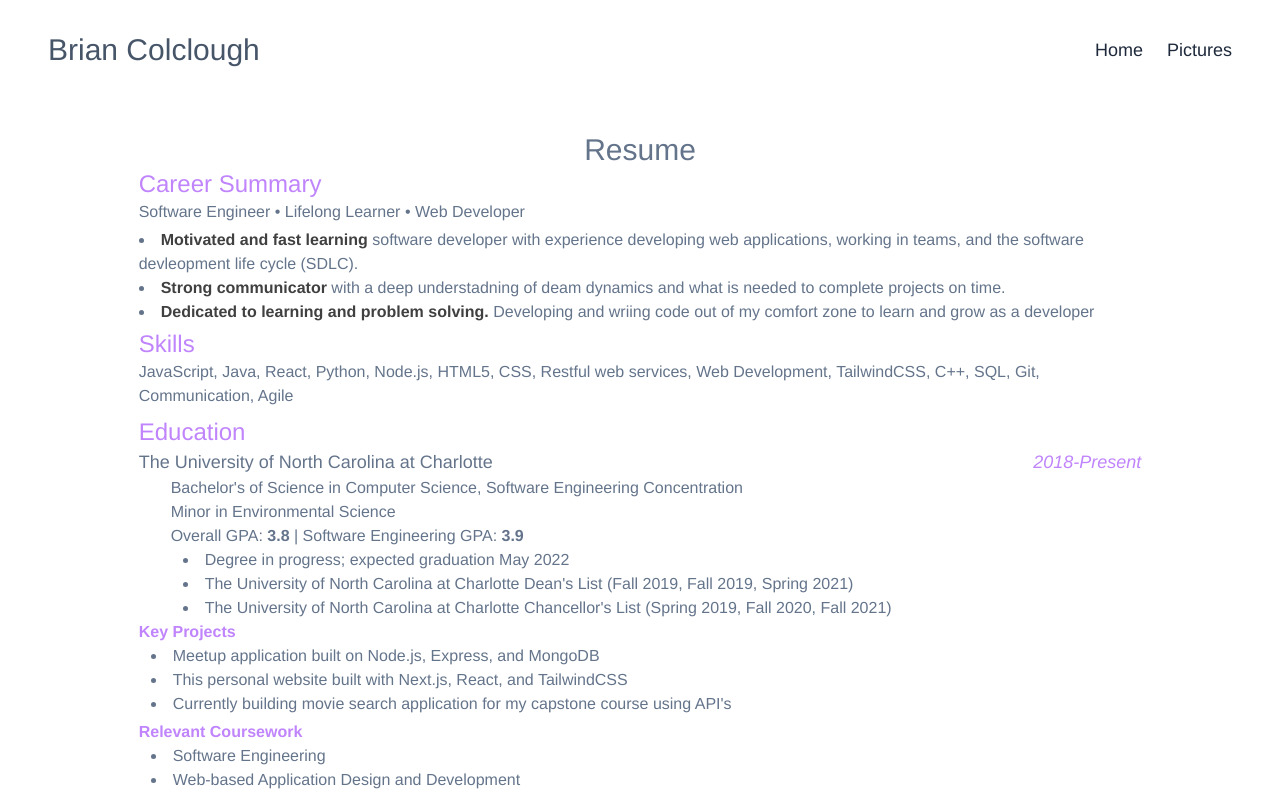
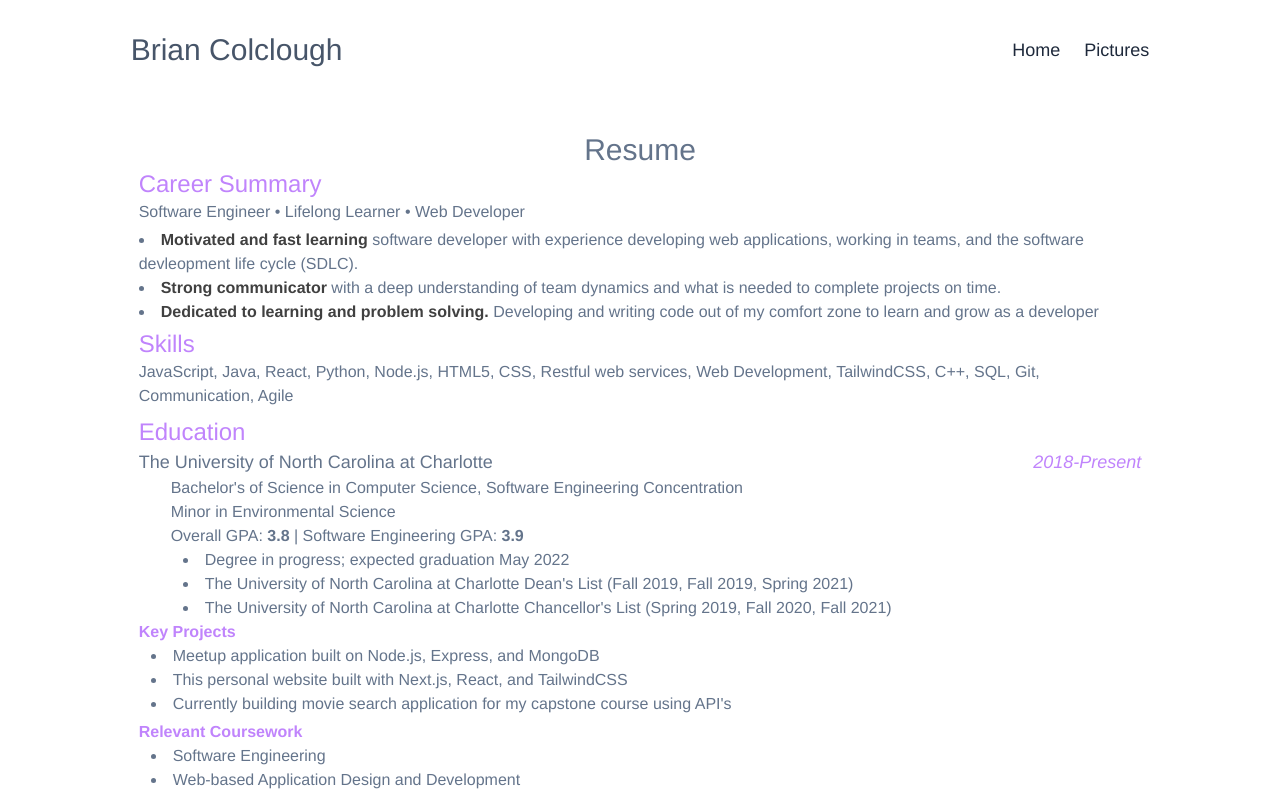
Before and after one commit to BrianColclough/Portfolio, a Next.js app: page / in a window 1280 px wide. Shown: the top 795 px of the page. Built offline with nearby package versions, Linux system fonts and the light colour scheme.

Commit message:
header alignment and spelling mistakes

```diff
--- a/components/pictureViewer.jsx
+++ b/components/pictureViewer.jsx
@@ -7,6 +7,8 @@ import boardwalk from "../assets/bwalk-Feb 01 2022-0010.jpg";
 import leaves from "../assets/FujiRecipeTesting_Nov 24 2021-0033.jpg";
 import plant from "../assets/ConcordParkNov 12 2021-0111.jpg";
 import parkingDeck from "../assets/CampusWalkDiffusion0005Nov 07 2021.jpg";
+import plant1 from "../assets/FujiRecipeTesting_Nov 24 2021-0013.jpg";
+import portrait from "../assets/ConcordParkNov 12 2021-0182.jpg";
 import React, { Fragment } from "react";
 
 const images = [
@@ -18,6 +20,8 @@ const images = [
   { image: leaves },
   { image: plant },
   { image: parkingDeck },
+  { image: plant1 },
+  { image: portrait },
 ];
 
 const PictureViewer = (props) => {
--- a/components/resume.jsx
+++ b/components/resume.jsx
@@ -24,14 +24,14 @@ const Resume = (props) => {
               </li>
               <li>
                 <b className="text-neutral-700">Strong communicator</b> with a
-                deep understadning of deam dynamics and what is needed to
+                deep understanding of team dynamics and what is needed to
                 complete projects on time.
               </li>
               <li>
                 <b className="text-neutral-700">
                   Dedicated to learning and problem solving.
                 </b>{" "}
-                Developing and wriing code out of my comfort zone to learn and
+                Developing and writing code out of my comfort zone to learn and
                 grow as a developer
               </li>
             </ul>
--- a/components/title.jsx
+++ b/components/title.jsx
@@ -3,11 +3,13 @@ import Nav from "./nav";
 const Header = (props) => {
   return (
     <>
-      <div className="py-8  px-12 bg-white  flex flex-row justify-between gap-12 ">
-        <p className="font-sans basis-1/2 text-slate-600 text-3xl text-left ">
-          Brian Colclough
-        </p>
-        <Nav />
+      <div className="justify-center flex">
+        <div className="py-8  px-6 bg-white flex flex-row justify-between gap-12  w-5/6 max-w-7xl">
+          <p className="font-sans basis-1/2 text-slate-600 text-3xl text-left ">
+            Brian Colclough
+          </p>
+          <Nav />
+        </div>
       </div>
     </>
   );
```
Also changed, not shown: assets/ConcordParkNov 12 2021-0182.jpg (added), assets/FujiRecipeTesting_Nov 24 2021-0013.jpg (added).
